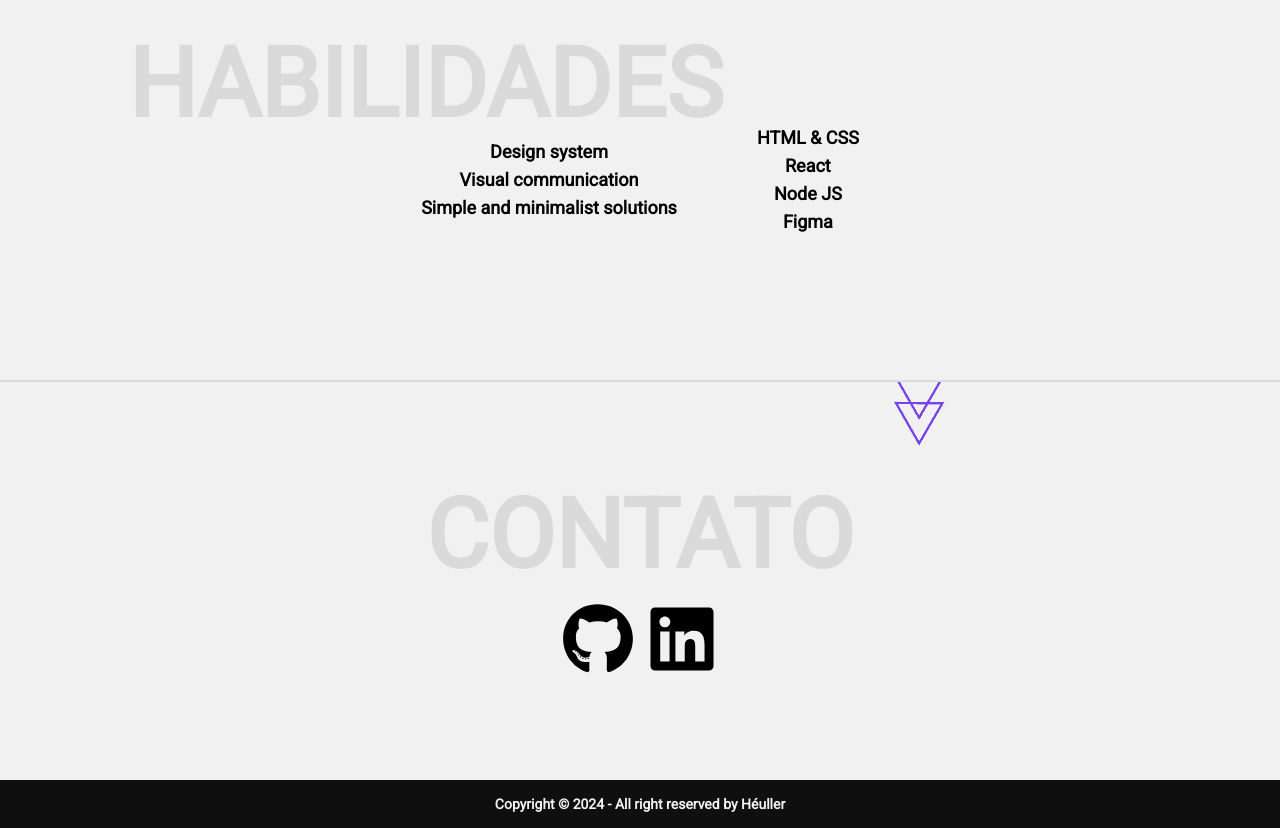
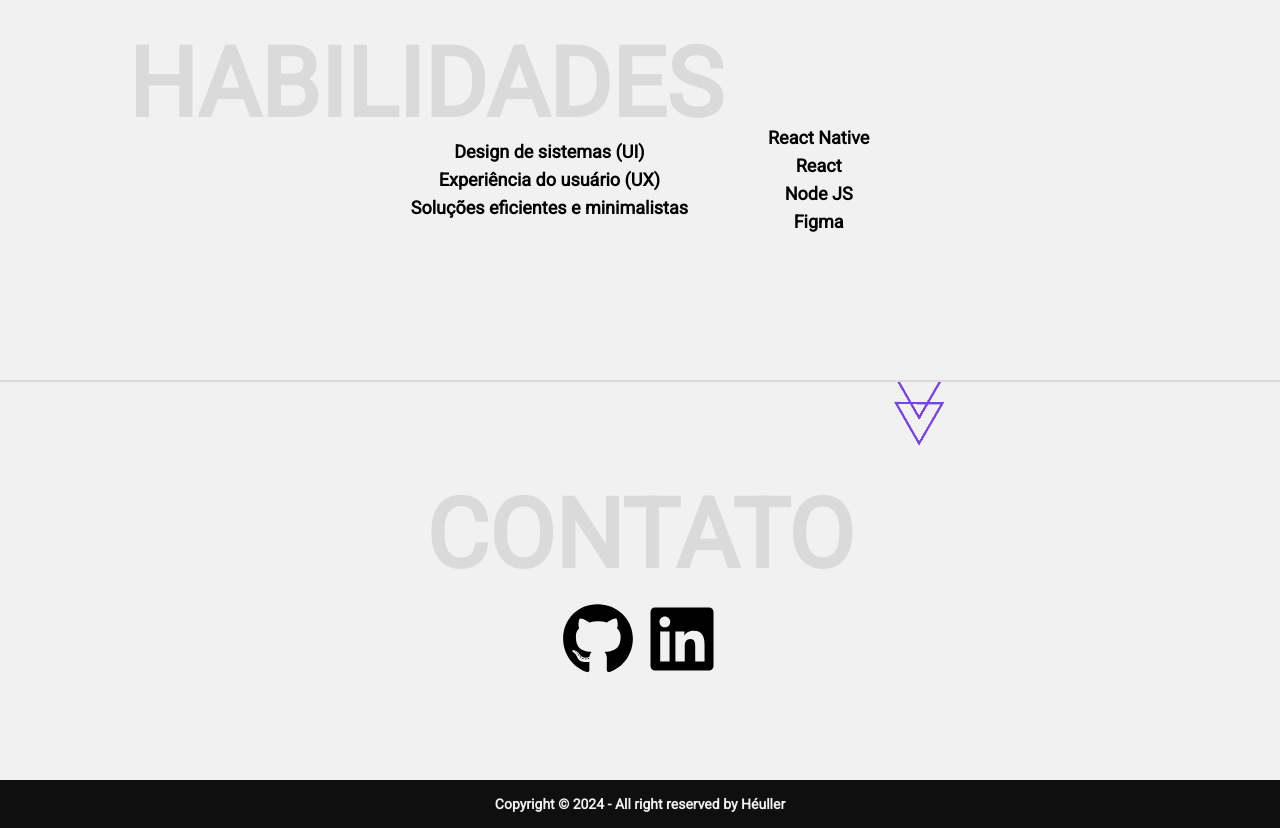
Before and after one commit to heullersuarez/curriculum, a Next.js app: page / in a window 1280 px wide. Shown: the part 2960-3788 px from the top of the page. Built offline with nearby package versions, Linux system fonts and the light colour scheme.

Commit message:
adjusted skilld and contact, missing favicon, translate, my photo and att projects

```diff
--- a/src/app/sections/Contact.js
+++ b/src/app/sections/Contact.js
@@ -25,14 +25,16 @@ export default function Contact() {
                   whileHover={{ scale: 1.2 }}
                   onHoverStart={e => {}}
                   onHoverEnd={e => {}}
-                  href="#">
+                  href="https://github.com/heullersuarez"
+                  target="_blank">
                     <FaGithub className="text-6xl md:text-7xl"/>
                 </motion.a>
                 <motion.a
                   whileHover={{ scale: 1.2 }}
                   onHoverStart={e => {}}
                   onHoverEnd={e => {}}
-                  href="#">
+                  href="https://www.linkedin.com/in/heuller-soares/"
+                  target="_blank">
                     <FaLinkedin className="text-6xl md:text-7xl"/>
                 </motion.a>
             </div>
--- a/src/app/sections/Skills.js
+++ b/src/app/sections/Skills.js
@@ -17,12 +17,12 @@ export default function Skills() {
             </motion.div>
             <div className="flex flex-col md:flex-row justify-center items-center gap-5 md:gap-20 pt-20 md:pt-0">
                 <div className="text-center font-bold text-lg">
-                    <p>Design system</p> {/* design de sistemas, comunicação visual, soluções simples e minimalistas */}
-                    <p>Visual communication</p>
-                    <p>Simple and minimalist solutions</p>
+                    <p>Design de sistemas (UI)</p> {/* design de sistemas, comunicação visual, soluções simples e minimalistas */}
+                    <p>Experiência do usuário (UX) </p>
+                    <p>Soluções eficientes e minimalistas</p>
                 </div>
                 <div className="text-center font-bold text-lg">
-                    <p>HTML & CSS</p>
+                    <p>React Native</p>
                     <p>React</p>
                     <p>Node JS</p>
                     <p>Figma</p>
```
